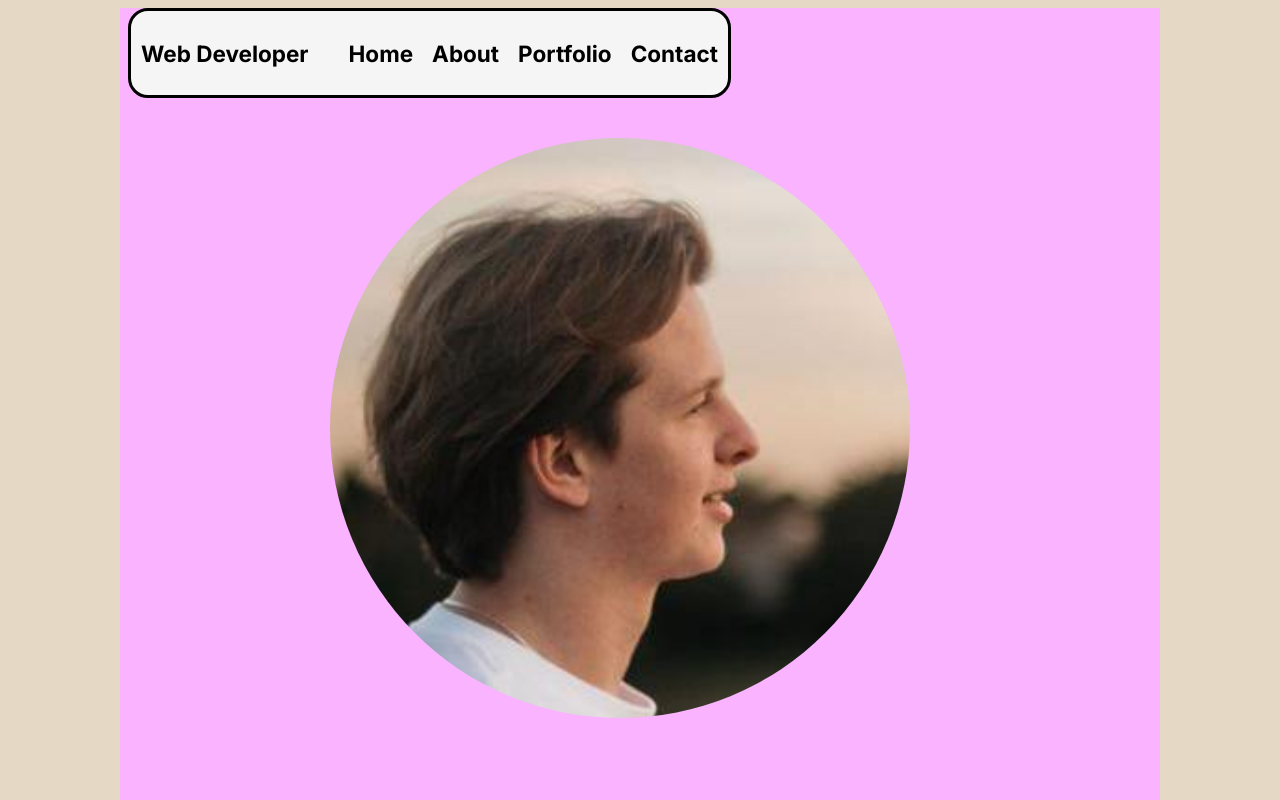
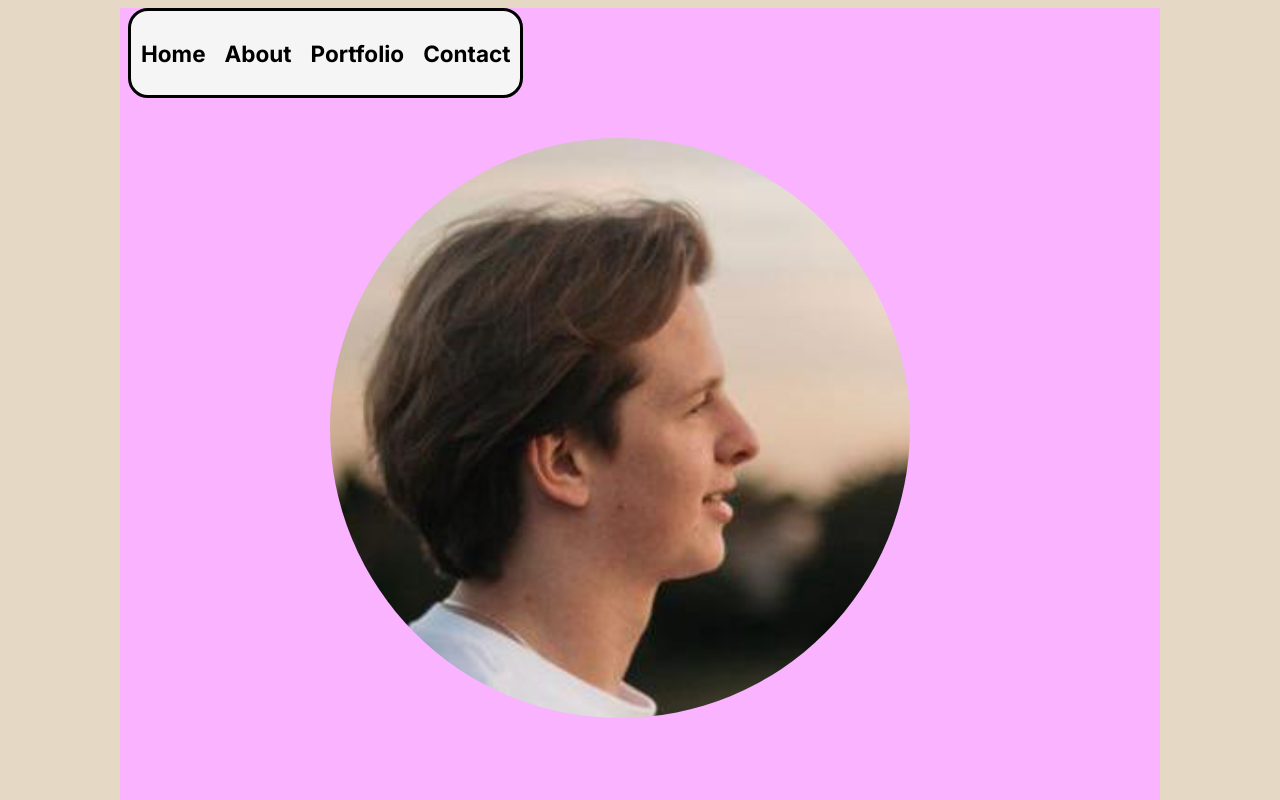
Before and after one commit to JuanWestDev/juan-west-portfolio, a plain HTML site: page index.html in a window 1280 px wide. Shown: the top 800 px of the page. Drawn offline with Linux system fonts and the light colour scheme.

Commit message:
Update index.html

```diff
--- a/index.html
+++ b/index.html
@@ -13,14 +13,12 @@
 
 <body>
 
+
+
 <div class ="testing">
     <div class="navigation-bar">
         <div class = "navigation-container">
             <div class="navigation-content">
-
-                <div class="navigation left-side">
-                    <h2>Web Developer</h2>
-                </div>
 
                 <div class="navigation right-side">
                     <a href ="#home"><h2 class ="home-page">Home</h2></a>
@@ -192,5 +190,6 @@
         </div>
     </div>
 </div>
+
 </body>
 </html>
```
